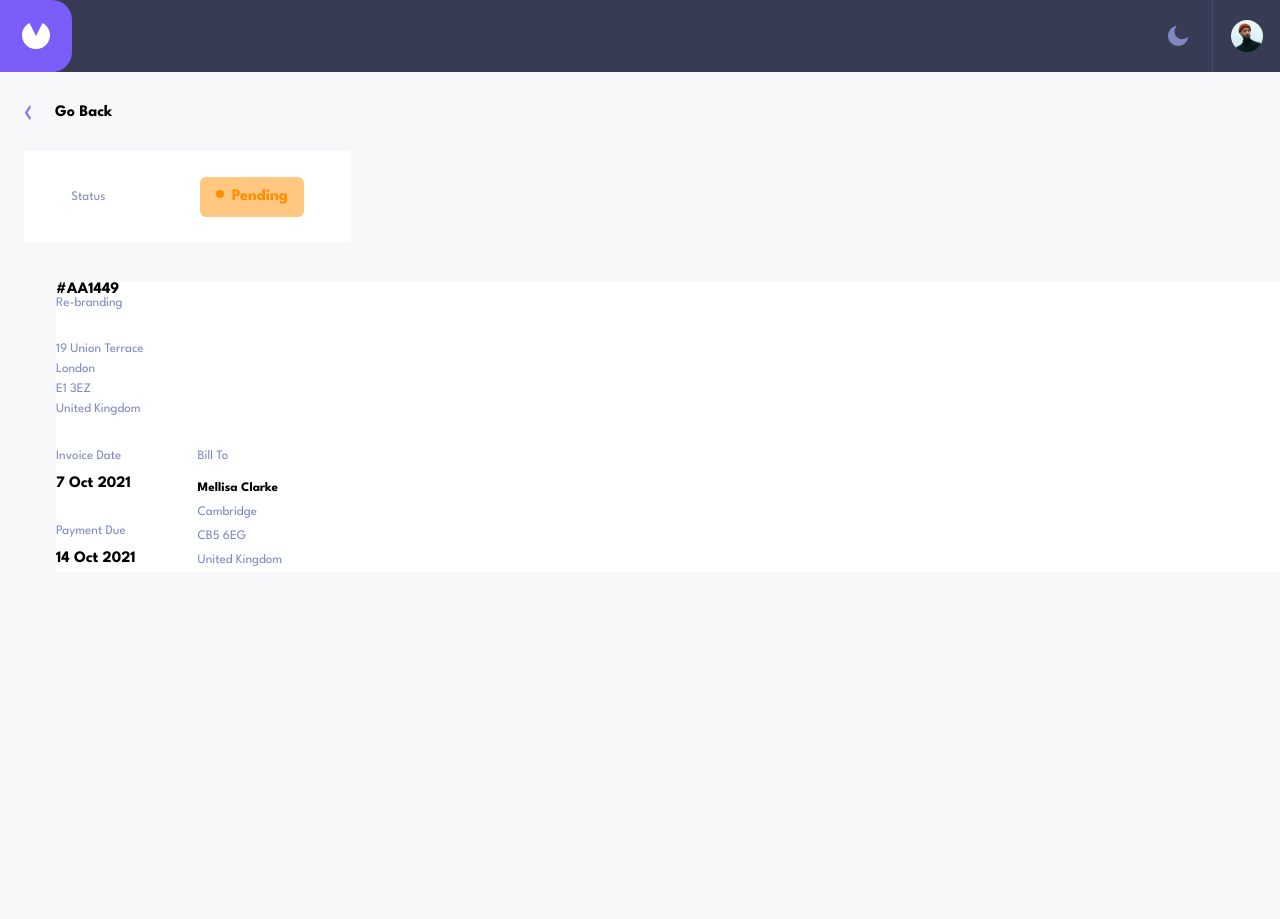
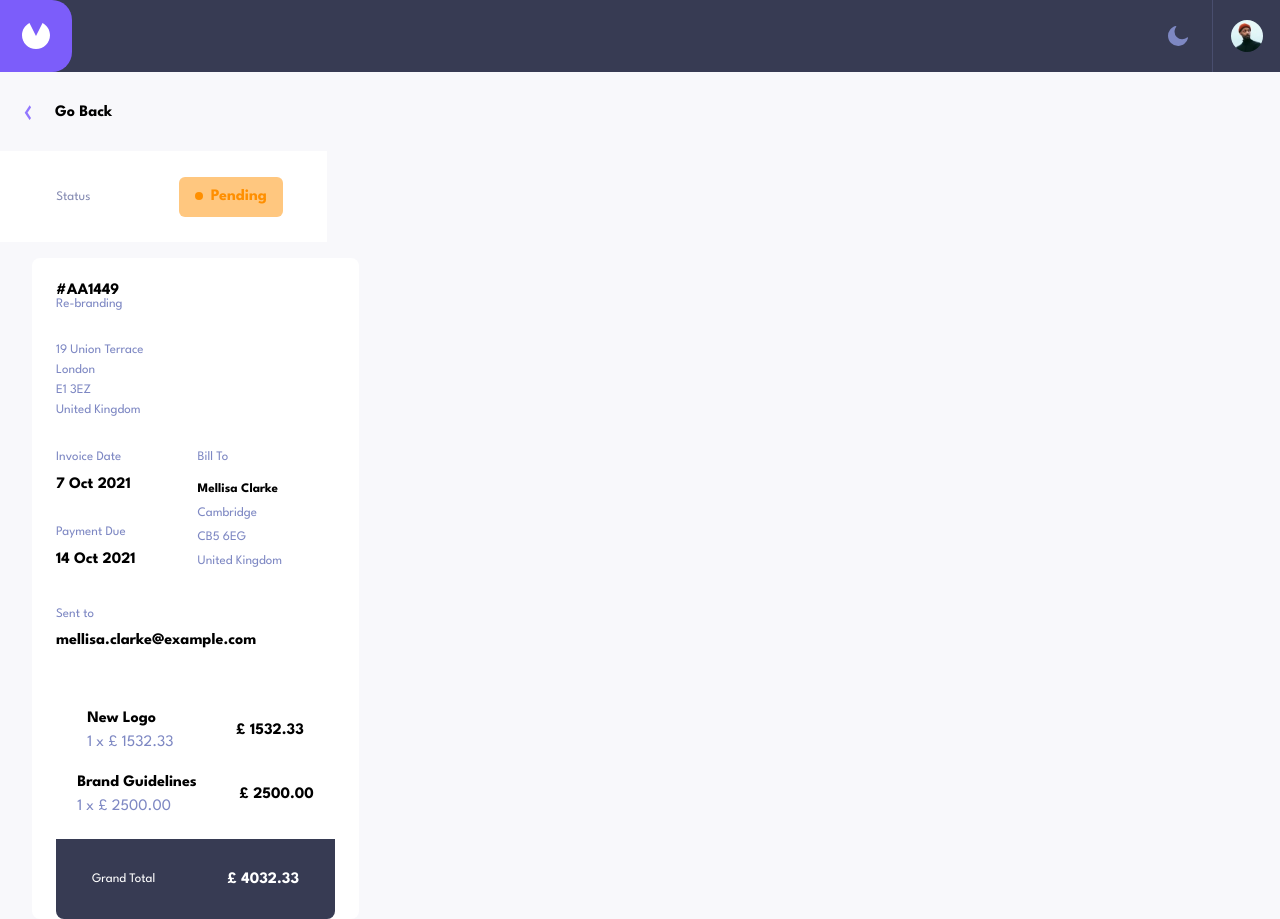
Before and after one commit to Igres111/Invoice-app, a React (Vite) app: page /AA1449 in a window 1280 px wide. Before the commit the page ends 800 px from the top, so only its background shows below. Built offline with nearby package versions, Linux system fonts and the light colour scheme.

Commit message:
finished content for clientinfo comp

```diff
--- /dev/null
+++ b/src/js comps/Checkout.tsx
@@ -0,0 +1,17 @@
+import React from "react";
+
+function Checkout({ name, quantity, price, total }) {
+  return (
+    <div className="flex justify-around leading-4	">
+      <div>
+        <p className="font-bold mb-2">{name}</p>
+        <p className="mb-6 text-[#7E88C3]">
+          {quantity} x £ {price.toFixed(2)}
+        </p>
+      </div>
+      <p className="font-bold mt-3">£ {total.toFixed(2)}</p>
+    </div>
+  );
+}
+
+export default Checkout;
--- a/src/js comps/ClientInfo.tsx
+++ b/src/js comps/ClientInfo.tsx
@@ -8,8 +8,8 @@ function ClientInfo() {
   const { id } = useParams();
   const { client } = useContext(GlobalAPI);
   return (
-    <div className="ml-6">
-      <Link className="mt-[33px] flex" to={"/"}>
+    <div>
+      <Link className="mt-[33px] flex pl-6" to={"/"}>
         <img src={img}></img>
         <span className="ml-6 font-bold	"> Go Back</span>
       </Link>
--- a/src/js comps/Info.tsx
+++ b/src/js comps/Info.tsx
@@ -1,3 +1,5 @@
+import Checkout from "./Checkout";
+
 type TClient = {
   client: TData;
 };
@@ -33,10 +35,10 @@ function Info({ client }: TClient) {
   }
   return (
     <div>
-      <div className="flex w-[327px] h-[91px] justify-around items-center bg-white mt-[31px]">
+      <div className="flex w-[327px] h-[91px] justify-around items-center bg-white mt-[31px] pl-3 ">
         <p className="text-[13px] text-[#858BB2]">Status</p>
         <div
-          className={`flex items-center justify-center rounded-md w-[104px] h-[40px] ${
+          className={`flex items-center justify-center rounded-md w-[104px] h-[40px]  ${
             client.status === "pending"
               ? "bg-[#FF8F00]/50"
               : client.status === "paid"
@@ -45,14 +47,24 @@ function Info({ client }: TClient) {
           }`}
         >
           <svg
-            className="mb-[6px]"
+            className="mb-[2px]"
             xmlns="http://www.w3.org/2000/svg"
             width="8"
             height="8"
             viewBox="0 0 8 8"
-            fill="none"
           >
-            <circle cx="4" cy="4" r="4" fill="#FF8F00" />
+            <circle
+              cx="4"
+              cy="4"
+              r="4"
+              fill={`${
+                client.status === "pending"
+                  ? "#FF8F00"
+                  : client.status === "paid"
+                  ? "#33D69F"
+                  : "#373B53"
+              }	`}
+            />
           </svg>
           <p
             className={`font-bold	ml-2 ${
@@ -67,9 +79,9 @@ function Info({ client }: TClient) {
           </p>
         </div>
       </div>
-      <div className="bg-white ml-8 mt-[40px]">
+      <div className="bg-white ml-8 pl-6 mt-[16px] w-[327px] rounded-lg	">
         <div>
-          <p className="font-bold">#{client.id}</p>
+          <p className="font-bold pt-[25px]">#{client.id}</p>
           <p className="text-[13px] text-[#7E88C3]">{client.description}</p>
         </div>
         <div className="mt-[30px] text-[13px] text-[#7E88C3] leading-5">
@@ -103,6 +115,25 @@ function Info({ client }: TClient) {
             <p>{client.clientAddress.country}</p>
           </div>
         </div>
+        <div className="mt-[35px] ">
+          <p className="text-[13px] text-[#7E88C3]">Sent to</p>
+          <p className="mt-[13px] font-bold">{client.clientEmail}</p>
+        </div>
+        <div className="mt-[63px] w-[279px] ">
+          {client.items.map((el) => (
+            <Checkout
+              key={Math.random() * 10000}
+              name={el.name}
+              quantity={el.quantity}
+              total={el.total}
+              price={el.price}
+            />
+          ))}
+          <div className="flex h-[80px] justify-around items-center bg-[#373B53] rounded-b-lg text-white">
+            <p className="text-[13px]">Grand Total</p>
+            <p className="text-6 font-bold">£ {client.total.toFixed(2)}</p>
+          </div>
+        </div>
       </div>
     </div>
   );
```
